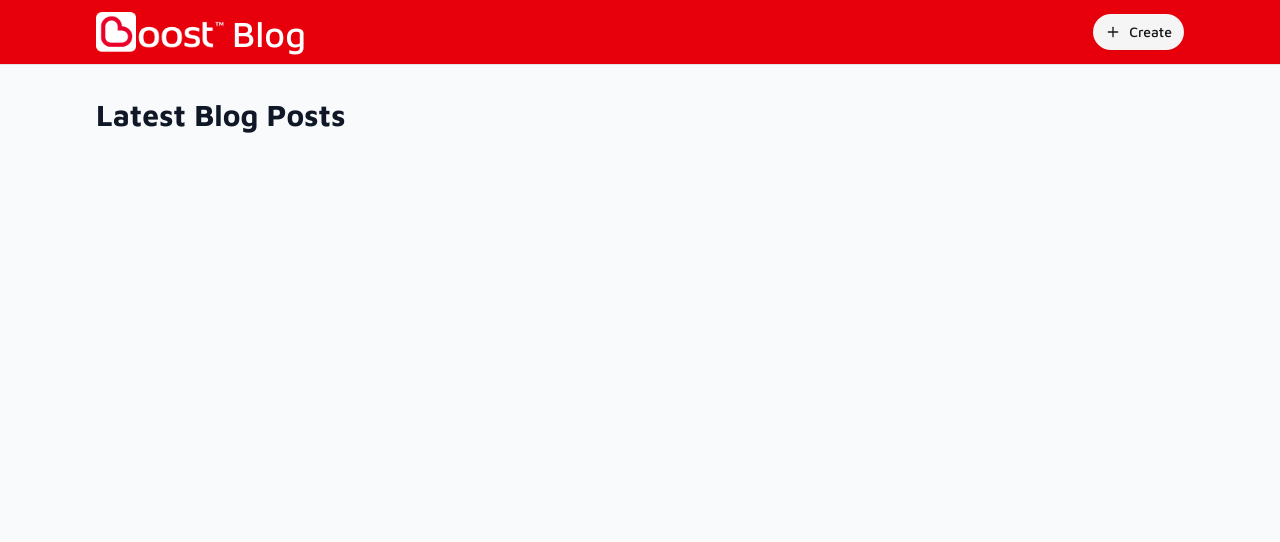
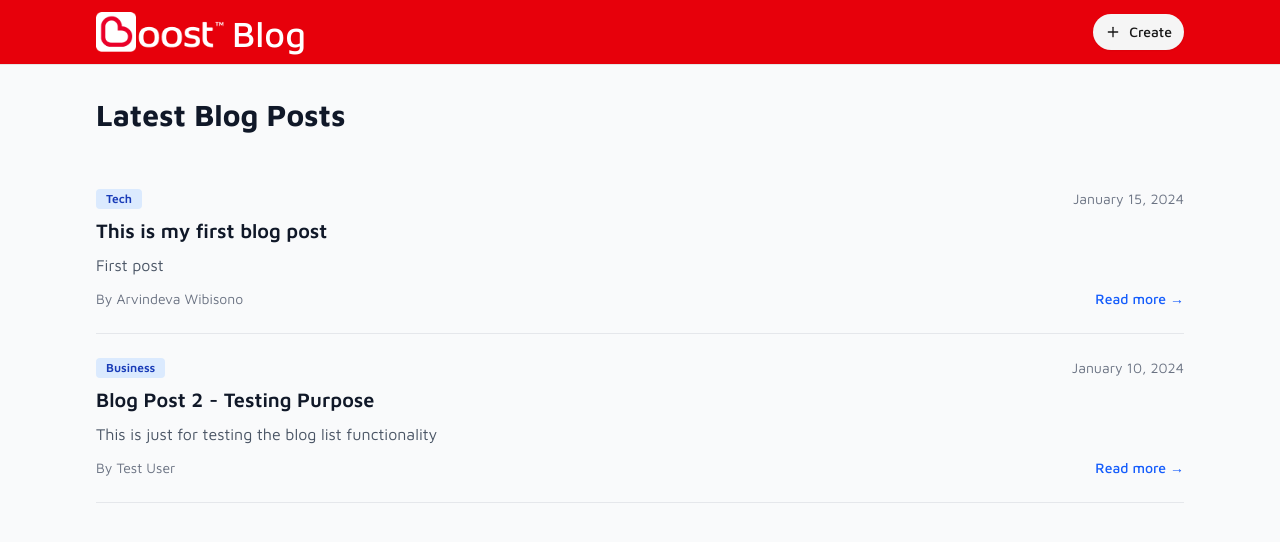
Before and after one commit to arvindeva/fe-test-boost, a Next.js app: page / in a window 1280 px wide. Shown: the top 542 px of the page. Built offline with nearby package versions, Linux system fonts and the light colour scheme.

Commit message:
Add test blog posts

```diff
--- a/src/app/page.tsx
+++ b/src/app/page.tsx
@@ -1,4 +1,5 @@
 import { Navbar } from "@/components/layout/navbar";
+import { BlogList } from "@/components/blog/BlogList";
 
 export default function Home() {
   return (
@@ -8,7 +9,7 @@ export default function Home() {
         <h1 className="text-3xl font-bold text-gray-900 mb-8">
           Latest Blog Posts
         </h1>
-        {/* Blog posts will go here */}
+        <BlogList />
       </main>
     </div>
   );
--- /dev/null
+++ b/src/components/blog/BlogItem.tsx
@@ -0,0 +1,40 @@
+import Link from "next/link";
+import { BlogPost } from "@/types/blog";
+
+interface BlogItemProps {
+  post: BlogPost;
+}
+
+export function BlogItem({ post }: BlogItemProps) {
+  const formattedDate = post.createdAt.toLocaleDateString("en-US", {
+    year: "numeric",
+    month: "long",
+    day: "numeric",
+  });
+
+  return (
+    <Link href={`/blog/${post.id}`}>
+      <div className="py-6 border-b border-gray-200 hover:bg-gray-50 transition-colors cursor-pointer">
+        <div className="flex justify-between items-start mb-2">
+          <span className="inline-block bg-blue-100 text-blue-800 text-xs font-semibold px-2.5 py-0.5 rounded">
+            {post.category}
+          </span>
+          <span className="text-sm text-gray-500">{formattedDate}</span>
+        </div>
+
+        <h2 className="text-xl font-semibold text-gray-900 mb-2 hover:text-blue-600">
+          {post.title}
+        </h2>
+
+        <p className="text-gray-600 mb-3">{post.summary}</p>
+
+        <div className="flex justify-between items-center">
+          <span className="text-sm text-gray-500">By {post.author}</span>
+          <span className="text-blue-600 text-sm font-medium hover:text-blue-800">
+            Read more →
+          </span>
+        </div>
+      </div>
+    </Link>
+  );
+}
--- /dev/null
+++ b/src/components/blog/BlogList.tsx
@@ -0,0 +1,29 @@
+"use client";
+
+import { useBlogPosts } from "@/hooks/useBlogPosts";
+import { BlogItem } from "./BlogItem";
+
+export function BlogList() {
+  const { blogPosts } = useBlogPosts();
+
+  if (blogPosts.length === 0) {
+    return (
+      <div className="text-center py-12">
+        <h3 className="text-lg font-medium text-gray-900 mb-2">
+          No blog posts yet
+        </h3>
+        <p className="text-gray-600 mb-4">
+          Create your first blog post to get started!
+        </p>
+      </div>
+    );
+  }
+
+  return (
+    <div className="">
+      {blogPosts.map((post) => (
+        <BlogItem key={post.id} post={post} />
+      ))}
+    </div>
+  );
+}
--- /dev/null
+++ b/src/hooks/useBlogPosts.ts
@@ -0,0 +1,71 @@
+import React from "react";
+import { useLocalStorage } from "./useLocalStorage";
+import { BlogPost } from "@/types/blog";
+
+const DEFAULT_BLOG_POSTS: BlogPost[] = [
+  {
+    id: "abc123",
+    title: "This is my first blog post",
+    slug: "this-is-my-first-blog-post",
+    author: "Arvindeva Wibisono",
+    summary: "First post",
+    category: "Tech",
+    content: "Hi! This is my first blog post. Let's see if this works",
+    createdAt: new Date("2024-01-15"),
+  },
+  {
+    id: "def456",
+    title: "Blog Post 2 - Testing Purpose",
+    slug: "blog-post-2-testing-purpose",
+    author: "Test User",
+    summary: "This is just for testing the blog list functionality",
+    category: "Business",
+    content:
+      "Lorem ipsum dolor sit amet. This is obviously a test post to see if our blog list works correctly. Nothing meaningful here, just testing!",
+    createdAt: new Date("2024-01-10"),
+  },
+];
+
+export function useBlogPosts() {
+  const [blogPosts, setBlogPosts] = useLocalStorage<BlogPost[]>(
+    "blog-posts",
+    DEFAULT_BLOG_POSTS
+  );
+
+  // Save default posts to localStorage if not already saved
+  React.useEffect(() => {
+    if (typeof window !== "undefined") {
+      const existingPosts = window.localStorage.getItem("blog-posts");
+      if (!existingPosts) {
+        setBlogPosts(DEFAULT_BLOG_POSTS);
+      }
+    }
+  }, [setBlogPosts]);
+
+  const addBlogPost = (post: Omit<BlogPost, "id" | "createdAt">) => {
+    const newPost: BlogPost = {
+      ...post,
+      id: Date.now().toString(),
+      createdAt: new Date(),
+    };
+    setBlogPosts((currentPosts) => [...currentPosts, newPost]);
+    return newPost;
+  };
+
+  const deleteBlogPost = (id: string) => {
+    setBlogPosts((currentPosts) =>
+      currentPosts.filter((post) => post.id !== id)
+    );
+  };
+
+  const getBlogPost = (id: string) => {
+    return blogPosts.find((post) => post.id === id);
+  };
+
+  return {
+    blogPosts,
+    addBlogPost,
+    deleteBlogPost,
+    getBlogPost,
+  };
+}
--- /dev/null
+++ b/src/hooks/useLocalStorage.ts
@@ -0,0 +1,43 @@
+import { useState, useEffect } from "react";
+
+export function useLocalStorage<T>(key: string, initialValue: T) {
+  const [storedValue, setStoredValue] = useState<T>(() => {
+    if (typeof window === "undefined") {
+      return initialValue;
+    }
+
+    try {
+      const item = window.localStorage.getItem(key);
+      if (item) {
+        const parsed = JSON.parse(item);
+        if (Array.isArray(parsed) && parsed.length > 0 && parsed[0].createdAt) {
+          return parsed.map((post) => ({
+            ...post,
+            createdAt: new Date(post.createdAt),
+          }));
+        }
+        return parsed;
+      }
+      return initialValue;
+    } catch (error) {
+      console.error(`Error reading localStorage key "${key}":`, error);
+      return initialValue;
+    }
+  });
+
+  const setValue = (value: T | ((val: T) => T)) => {
+    try {
+      const valueToStore =
+        value instanceof Function ? value(storedValue) : value;
+      setStoredValue(valueToStore);
+
+      if (typeof window !== "undefined") {
+        window.localStorage.setItem(key, JSON.stringify(valueToStore));
+      }
+    } catch (error) {
+      console.error(`Error setting localStorage key "${key}":`, error);
+    }
+  };
+
+  return [storedValue, setValue] as const;
+}
--- a/src/types/blog.ts
+++ b/src/types/blog.ts
@@ -1,5 +1,6 @@
 export interface BlogPost {
   id: string;
+  slug: string;
   title: string;
   author: string;
   summary: string;
```
Also changed, not shown: 1 other file (tests, documents, lock files or other folders).
